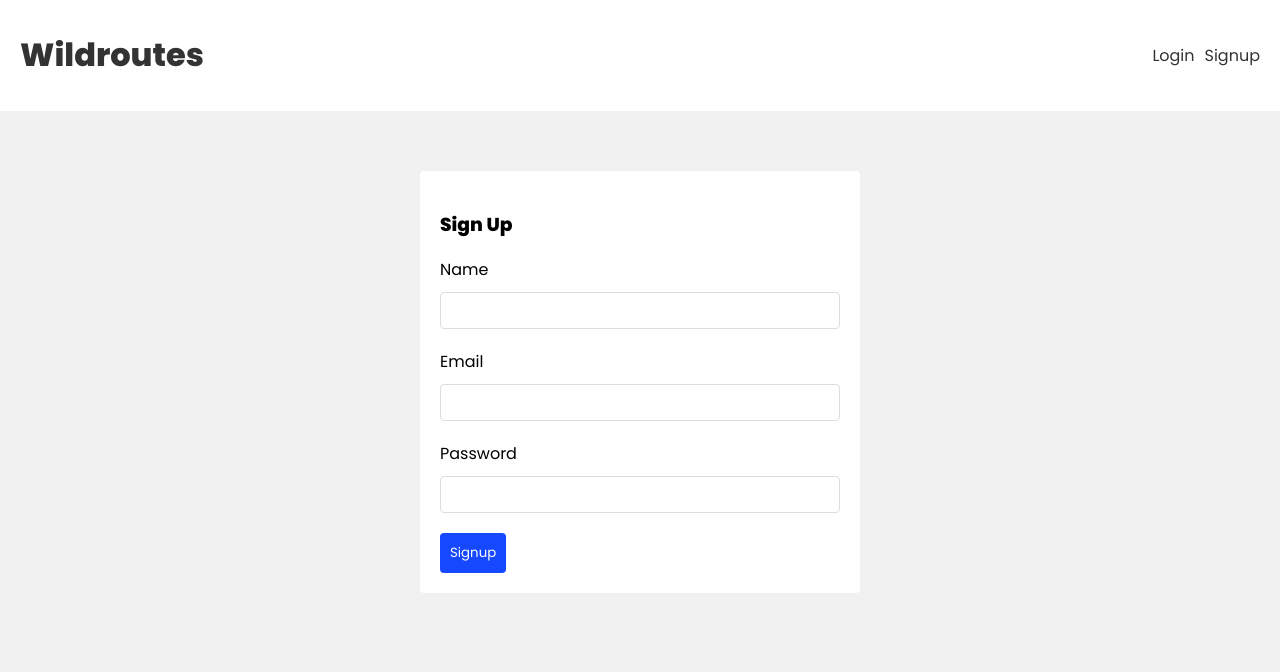
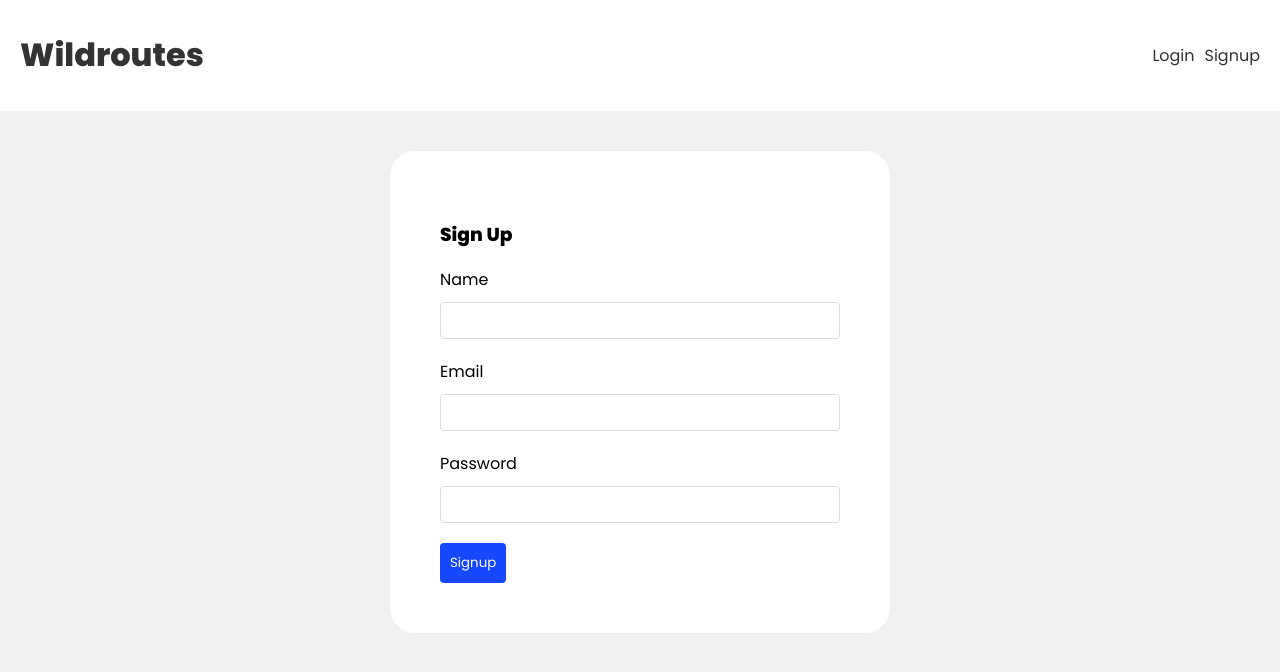
Before and after one commit to marcbeep/wildroutes, a React (Create React App) app in the folder frontend/: page /signup in a window 1280 px wide. Shown: the top 672 px of the page. Built offline with nearby package versions, Linux system fonts and the light colour scheme; the HTML template or start-up script is replaced by a standard one.

Commit message:
Fixed styles

```diff
--- a/frontend/src/index.css
+++ b/frontend/src/index.css
@@ -40,14 +40,14 @@ header a {
 }
 .route-details {
   background: #fff;
-  border-radius: 4px;
+  border-radius: 25px;
   margin: 20px auto;
-  padding: 30px;
+  padding: 50px;
   position: relative;
-  box-shadow: 2px 2px 5px rgba(0,0,0,0.05);
 }
 .route-details h2 {
   margin: 0 0 -20px 0;
+  padding-right: 30px;
   /*font-size: 1.2em;*/
   color: var(--primary);
 }
@@ -58,8 +58,8 @@ header a {
 }
 .route-details span {
   position: absolute;
-  top: 30px;
-  right: 10px;
+  top: 50px;
+  right: 50px;
   cursor: pointer;
   background: #f1f1f1;
   padding: 5px;
@@ -123,8 +123,8 @@ nav button {
 /* auth forms */
 form.signup, form.login {
   max-width: 400px;
-  margin: 40px auto;
-  padding: 20px;
+  margin: 20px auto;
+  padding: 50px;
   background: #fff;
-  border-radius: 4px;
+  border-radius: 25px;
 }
```
